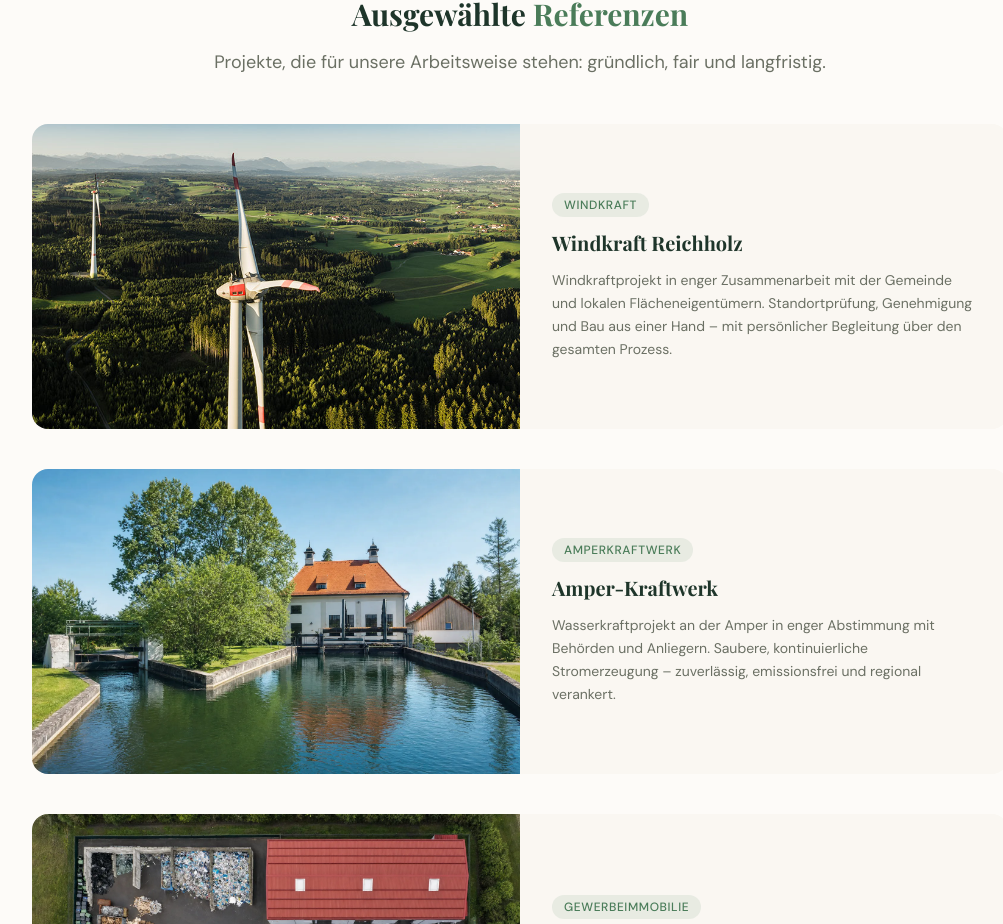
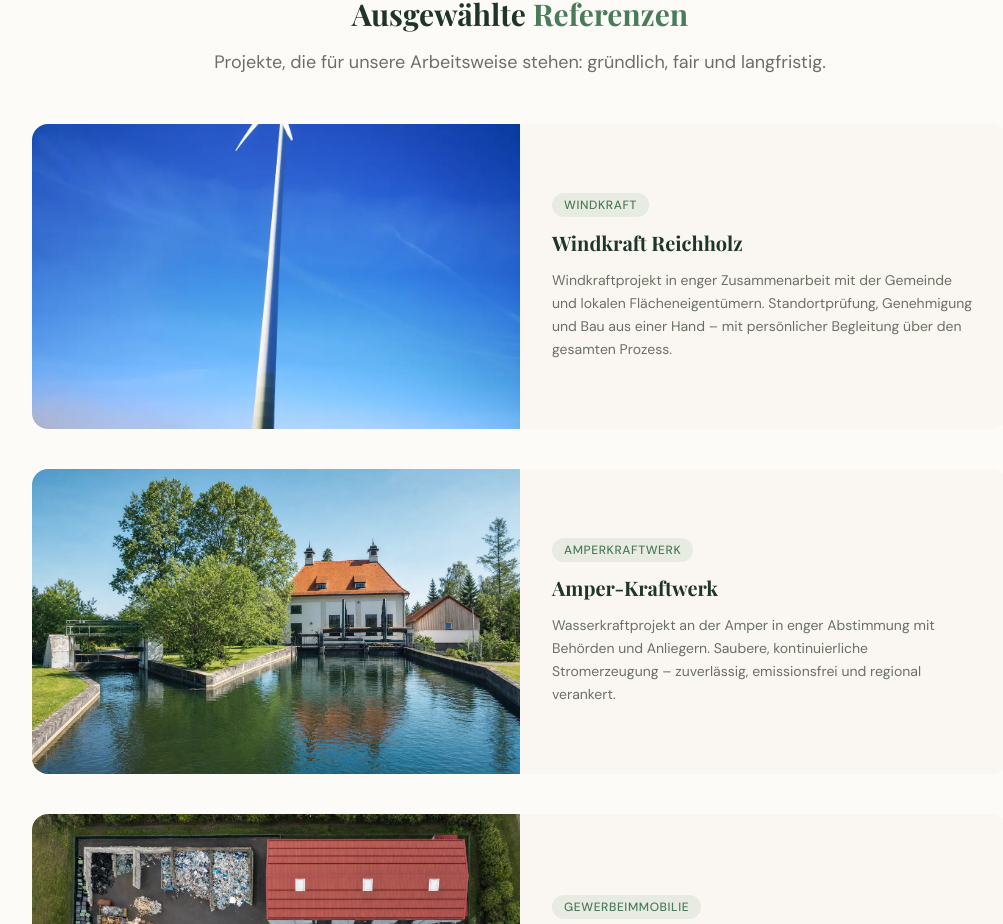
Before and after one commit to cedvaz/LEOGA2, a Next.js app: page /ueber-uns in a window 1280 px wide. Shown: the part 2336-3260 px from the top of the page, without its empty margins (120-1123 px from the left). Built offline with nearby package versions, Linux system fonts and the light colour scheme; a web font is replaced by a local one.

Commit message:
feat: update Windkraft images on Über-uns and Windkraft pages

```diff
--- a/app/ueber-uns/page.tsx
+++ b/app/ueber-uns/page.tsx
@@ -19,7 +19,7 @@ const referenzen = [
         title: "Windkraft Reichholz",
         type: "Windkraft",
         description: "Windkraftprojekt in enger Zusammenarbeit mit der Gemeinde und lokalen Flächeneigentümern. Standortprüfung, Genehmigung und Bau aus einer Hand – mit persönlicher Begleitung über den gesamten Prozess.",
-        image: "/pictures/windpark-wildpoldsried.jpg",
+        image: "/pictures/Windkraft_Rechholz_Single.webp",
         alt: "Drohnenbild Windpark Wildpoldsried",
     },
     {
--- a/app/windkraft/page.tsx
+++ b/app/windkraft/page.tsx
@@ -38,7 +38,7 @@ export default function WindkraftPage() {
                         </div>
                         <div className="relative aspect-[4/3] rounded-2xl overflow-hidden">
                             <Image
-                                src="/pictures/Windturbinen.png"
+                                src="/pictures/Windkraft_Reichholz.webp"
                                 alt="Windkraftanlagen auf grünen Hügeln bei Sonnenuntergang"
                                 fill
                                 className="object-cover brightness-105"
```
Also changed, not shown: public/pictures/Windkraft_Rechholz_Single.webp (added), public/pictures/Windkraft_Reichholz.webp (added).
